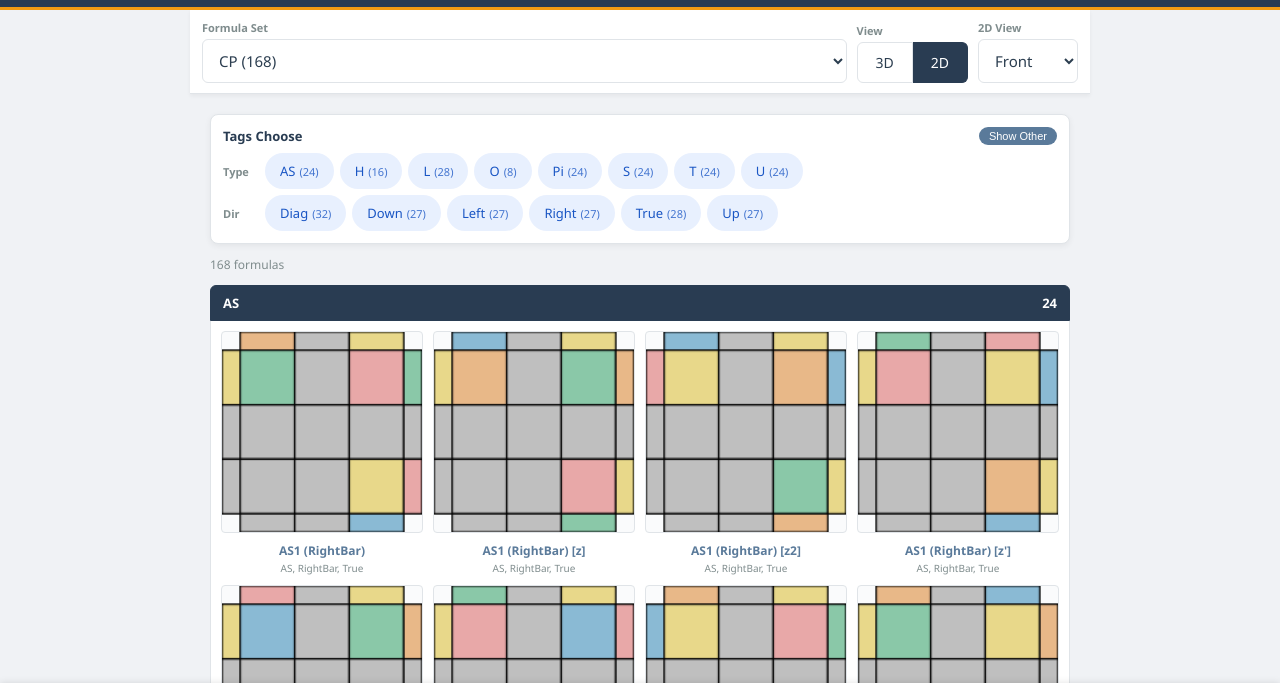
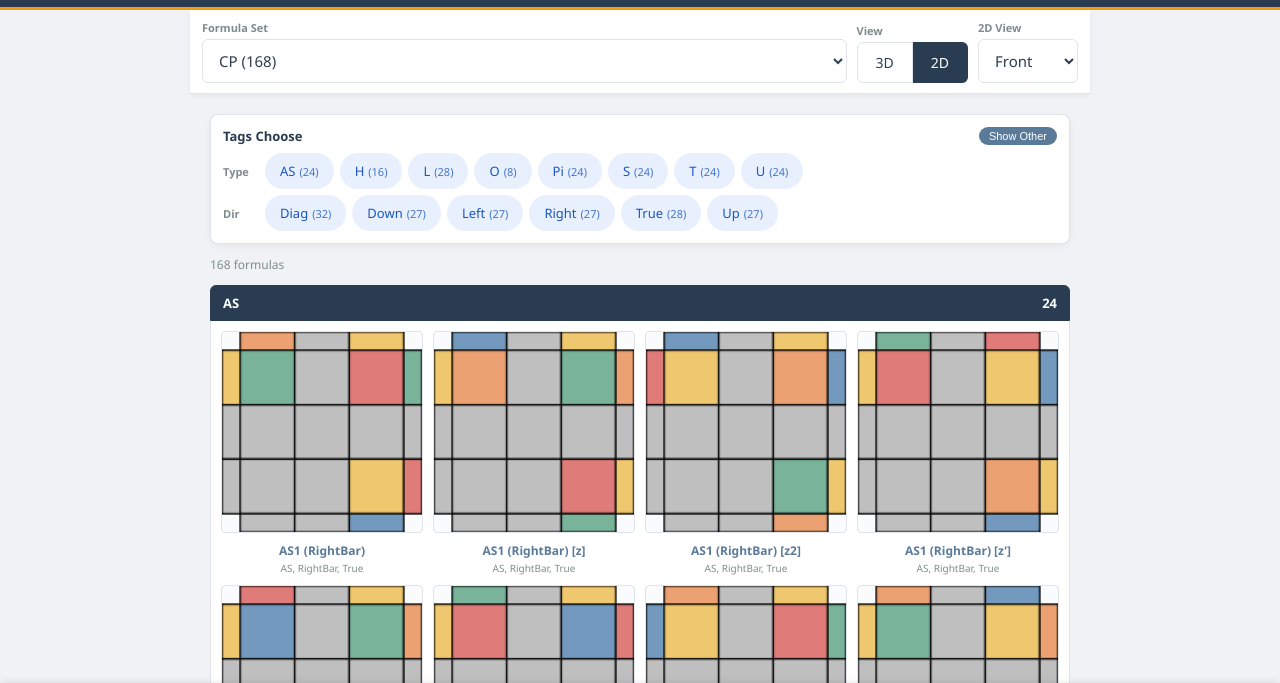
Before and after one commit to EddieShen-2018/nautilus-cube-trainer, a plain HTML site: page index.html in a window 1280 px wide. Shown: the part 58-741 px from the top of the page. Drawn offline with Linux system fonts and the light colour scheme.

Commit message:
Add files via upload

```diff
--- a/index.html
+++ b/index.html
@@ -258,16 +258,22 @@ const MOVES = {"U": [6, 3, 0, 7, 4, 1, 8, 5, 2, 9, 10, 11, 12, 13, 14, 15, 16, 1
 // 旧配色（云灰白/琥珀黄版）
 // const COLOR_RGB = {
 //     "y": "#E6A817", "w": "#E8E8E8", "r": "#C94F4F", "o": "#E07B39",
-//     "b": "#3E6D9C", "g": "#3E8E6E", "-": "#9E9E9E"
+//     "b": "#3E6D9C", "g": "#3E8E6E", "-": "#bfbfbf"
 // };
 // 旧配色（深色版）
 // const COLOR_RGB = {
 //     "y": "#D4AC0D", "w": "#D9D9D9", "r": "#C0392B", "o": "#D35400",
-//     "b": "#2980B9", "g": "#27AE60", "-": "#9E9E9E"
+//     "b": "#2980B9", "g": "#27AE60", "-": "#bfbfbf"
 // };
+// 浅色
+// const COLOR_RGB = {
+//     "y": "#E8D88A", "w": "#E8E8E8", "r": "#E8A8A8", "o": "#E8B888",
+//     "b": "#8ABAD4", "g": "#8AC8A8", "-": "#bfbfbf"
+// };
+// 中间色
 const COLOR_RGB = {
-    "y": "#E8D88A", "w": "#E8E8E8", "r": "#E8A8A8", "o": "#E8B888",
-    "b": "#8ABAD4", "g": "#8AC8A8", "-": "#bfbfbf"
+    "y": "#efc76e", "w": "#efece7", "r": "#df7b79", "o": "#eba171",
+    "b": "#739abe", "g": "#78b39a", "-": "#bfbfbf"
 };
 const FACE_START = {"U":0, "D":9, "F":18, "B":27, "L":36, "R":45};
 const FACE_ORDER = ["U","D","F","B","L","R"];
```
